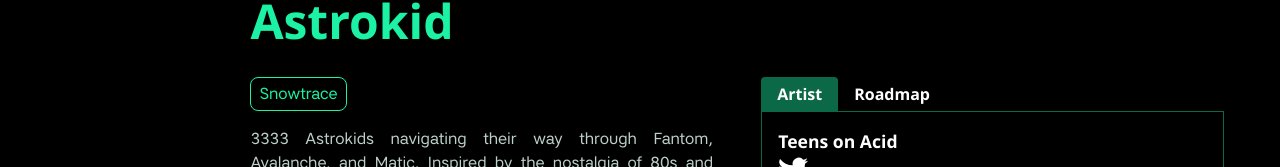
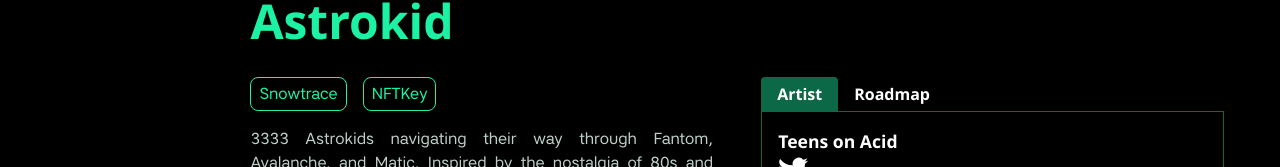
Before and after one commit to PotluckProtocol/PotluckLabsRebuild, a React (Create React App) app: page /projects/0x24b7b369CCB384E451c9bcBF41dE4C74eC21F43C in a window 1280 px wide. Shown: the part 767-934 px from the top of the page. Built offline with nearby package versions, Linux system fonts and the light colour scheme; a web font is replaced by a local one; what web3 would draw is missing.

Commit message:
Add secmarket link support

```diff
--- a/public/config/project-base-information.json
+++ b/public/config/project-base-information.json
@@ -14,7 +14,12 @@
             "/images/projects/cotc/image01.png",
             "/images/projects/cotc/image02.png",
             "/images/projects/cotc/image03.png"
-        ]
+        ],
+        "secondaryMarketplace": {
+            "NFTKey": {
+                "collectionUrlPart": "creaturesofthecave"
+            }
+        }
     },
     {
         "name": "Potluck Pigs",
@@ -30,7 +35,12 @@
             "/images/projects/potluckpigs/image01.png",
             "/images/projects/potluckpigs/image02.png",
             "/images/projects/potluckpigs/image03.png"
-        ]
+        ],
+        "secondaryMarketplace": {
+            "NFTKey": {
+                "collectionUrlPart": "potluckpigs"
+            }
+        }
     },
     {
         "name": "Bot Squad Llamas",
@@ -46,7 +56,12 @@
             "/images/projects/botsquadllamas/image01.png",
             "/images/projects/botsquadllamas/image02.png",
             "/images/projects/botsquadllamas/image03.png"
-        ]
+        ],
+        "secondaryMarketplace": {
+            "NFTKey": {
+                "collectionUrlPart": "botsquadllamas"
+            }
+        }
     },
     {
         "name": "Psychedelic R-Evolution",
@@ -63,7 +78,12 @@
             "/images/projects/psychedelicrevolution/image01.png",
             "/images/projects/psychedelicrevolution/image02.png",
             "/images/projects/psychedelicrevolution/image03.png"
-        ]
+        ],
+        "secondaryMarketplace": {
+            "NFTKey": {
+                "collectionUrlPart": "psychedelicrevolution"
+            }
+        }
     },
     {
         "name": "Strange Ones",
@@ -79,7 +99,12 @@
             "/images/projects/strangeones/image01.png",
             "/images/projects/strangeones/image02.png",
             "/images/projects/strangeones/image03.png"
-        ]
+        ],
+        "secondaryMarketplace": {
+            "NFTKey": {
+                "collectionUrlPart": "strangeones"
+            }
+        }
     },
     {
         "name": "Engraved Spirits",
@@ -98,7 +123,12 @@
             "/images/projects/engravedspirits/image01.png",
             "/images/projects/engravedspirits/image02.png",
             "/images/projects/engravedspirits/image03.png"
-        ]
+        ],
+        "secondaryMarketplace": {
+            "NFTKey": {
+                "collectionUrlPart": "engravedspirits"
+            }
+        }
     },
     {
         "name": "Astrokid",
@@ -116,7 +146,12 @@
             "/images/projects/astrokidftm/image02.png",
             "/images/projects/astrokidftm/image03.png",
             "/images/projects/astrokidftm/image04.png"
-        ]
+        ],
+        "secondaryMarketplace": {
+            "NFTKey": {
+                "collectionUrlPart": "astrokid"
+            }
+        }
     },
     {
         "name": "Bot Kid Llamas",
@@ -135,7 +170,12 @@
             "/images/projects/botkidllamas/image01.png",
             "/images/projects/botkidllamas/image02.png",
             "/images/projects/botkidllamas/image03.png"
-        ]
+        ],
+        "secondaryMarketplace": {
+            "NFTKey": {
+                "collectionUrlPart": "botkidllamas"
+            }
+        }
     },
     {
         "name": "Goddess of the Cave",
@@ -155,7 +195,12 @@
             "/images/projects/goddessofthecave/image01.png",
             "/images/projects/goddessofthecave/image02.png",
             "/images/projects/goddessofthecave/image03.png"
-        ]
+        ],
+        "secondaryMarketplace": {
+            "NFTKey": {
+                "collectionUrlPart": "goddessofthecave"
+            }
+        }
     },
     {
         "name": "Rat Pack Mafia",
@@ -175,7 +220,12 @@
             "/images/projects/ratpackmafia/image01.png",
             "/images/projects/ratpackmafia/image02.png",
             "/images/projects/ratpackmafia/image03.png"
-        ]
+        ],
+        "secondaryMarketplace": {
+            "NFTKey": {
+                "collectionUrlPart": "ratpack"
+            }
+        }
     },
     {
         "name": "Potluck Realm Orcs",
@@ -191,7 +241,12 @@
             "/images/projects/potluckrealmorcs/image01.png",
             "/images/projects/potluckrealmorcs/image02.png",
             "/images/projects/potluckrealmorcs/image03.png"
-        ]
+        ],
+        "secondaryMarketplace": {
+            "NFTKey": {
+                "collectionUrlPart": "potluckrealmorcs"
+            }
+        }
     },
     {
         "name": "Astrokid",
@@ -209,7 +264,12 @@
             "/images/projects/astrokidavax/image02.png",
             "/images/projects/astrokidavax/image03.png",
             "/images/projects/astrokidavax/image04.png"
-        ]
+        ],
+        "secondaryMarketplace": {
+            "NFTKey": {
+                "collectionUrlPart": "astrokidavax"
+            }
+        }
     },
     {
         "name": "COTC2 Serums",
@@ -226,6 +286,11 @@
         "images": [
             "/images/projects/cotc2serumftm/serum.png"
         ],
+        "secondaryMarketplace": {
+            "NFTKey": {
+                "collectionUrlPart": "creaturesofthecaveserum"
+            }
+        },
         "mutate": {
             "targetContractAddress": "0xDbD1D1f5E81c39c5b7931A8dFfDB78e260bF288a",
             "approveGasLimit": 75000,
@@ -251,7 +316,12 @@
             "/images/projects/cotc2ftm/image01.png",
             "/images/projects/cotc2ftm/image02.png",
             "/images/projects/cotc2ftm/image03.png"
-        ]
+        ],
+        "secondaryMarketplace": {
+            "NFTKey": {
+                "collectionUrlPart": "creaturesofthecave2"
+            }
+        }
     },
     {
         "name": "COTC2 Super Serums",
@@ -267,6 +337,11 @@
         "images": [
             "/images/projects/cotc2superserumftm/serum.png"
         ],
+        "secondaryMarketplace": {
+            "NFTKey": {
+                "collectionUrlPart": "creaturesofthecavesuperserum"
+            }
+        },
         "overrideIpfsGateway": "https://potlucklabs.mypinata.cloud/ipfs/",
         "mutate": {
             "targetContractAddress": "0xBbF352cEa87A49aeF9d5A5dDA16de2240814732a",
@@ -290,7 +365,12 @@
             "/images/projects/deadfamilyftm/image01.png",
             "/images/projects/deadfamilyftm/image02.png",
             "/images/projects/deadfamilyftm/image03.png"
-        ]
+        ],
+        "secondaryMarketplace": {
+            "NFTKey": {
+                "collectionUrlPart": "deadfamily"
+            }
+        }
     },
     {
         "name": "Dead Family",
@@ -308,6 +388,11 @@
             "/images/projects/deadfamilyavax/image02.png",
             "/images/projects/deadfamilyavax/image03.png"
         ],
+        "secondaryMarketplace": {
+            "NFTKey": {
+                "collectionUrlPart": "deadfamilyavax"
+            }
+        },
         "mint": {
             "weiCost": 800000000000000000,
             "maxPerTx": 10,
@@ -331,7 +416,12 @@
             "/images/projects/astrokidmatic/image02.png",
             "/images/projects/astrokidmatic/image03.png",
             "/images/projects/astrokidmatic/image04.png"
-        ]
+        ],
+        "secondaryMarketplace": {
+            "NFTKey": {
+                "collectionUrlPart": "astrokidmatic"
+            }
+        }
     },
     {
         "name": "Strange Pigs",
@@ -352,6 +442,11 @@
             "/images/projects/strangepigs/image02.png",
             "/images/projects/strangepigs/image03.png"
         ],
+        "secondaryMarketplace": {
+            "NFTKey": {
+                "collectionUrlPart": "strangepigs"
+            }
+        },
         "artistId": "slicedatup",
         "mint": {
             "weiCost": 35000000000000000000,
@@ -453,6 +548,11 @@
             "/images/projects/oldblood/image03.png",
             "/images/projects/oldblood/image04.png"
         ],
+        "secondaryMarketplace": {
+            "NFTKey": {
+                "collectionUrlPart": "oldbloodofthecave"
+            }
+        },
         "attributions": [
             {
                 "url": "https://sketchfab.com/3d-models/lobster-3ab14e5ce84141cda62c3405d8086157",
@@ -533,7 +633,12 @@
             "/images/projects/cotc2supercreaturesftm/image02.png",
             "/images/projects/cotc2supercreaturesftm/image03.png",
             "/images/projects/cotc2supercreaturesftm/image04.png"
-        ]
+        ],
+        "secondaryMarketplace": {
+            "NFTKey": {
+                "collectionUrlPart": "cotcsscreatures"
+            }
+        }
     },
     {
         "name": "Super Serum Creatures",
@@ -554,7 +659,12 @@
             "/images/projects/cotc2supercreaturesavax/image02.png",
             "/images/projects/cotc2supercreaturesavax/image03.png",
             "/images/projects/cotc2supercreaturesavax/image04.png"
-        ]
+        ],
+        "secondaryMarketplace": {
+            "NFTKey": {
+                "collectionUrlPart": "cotcsscreaturesavax"
+            }
+        }
     },
     {
         "name": "Revolutionary Apes",
@@ -577,6 +687,9 @@
             "/images/projects/revolutionaryapes/image02.png",
             "/images/projects/revolutionaryapes/image03.png"
         ],
+        "secondaryMarketplace": {
+            "NFTKey": {}
+        },
         "mint": {
             "gasLimit": 285000,
             "maxPerTx": 10,
--- a/src/api/project-base-information/ProjectBaseInformation.ts
+++ b/src/api/project-base-information/ProjectBaseInformation.ts
@@ -33,6 +33,12 @@
     hideInProjects?: boolean;
     overrideIpfsGateway?: string;
 
+    secondaryMarketplace?: {
+        NFTKey?: {
+            collectionUrlPart?: string;
+        }
+    }
+
     // Minting if any
     mint?: {
         weiCost: number;
--- a/src/views/Projects/ListProjects/ProjectItem.tsx
+++ b/src/views/Projects/ListProjects/ProjectItem.tsx
@@ -85,7 +85,7 @@
     }, [mintingIsInitialized, mintState]);
 
     if (!mintingIsInitialized) {
-        return <>'loading'</>;
+        return null;
     }
 
     const showMintingCount = (
--- a/src/views/Projects/Project/Project.tsx
+++ b/src/views/Projects/Project/Project.tsx
@@ -12,6 +12,7 @@
 import { ArtistsBio } from "./ArtistsBio";
 import { Attributions } from "./Attributions";
 import { resolveNetwork } from "../../../api/network/resolveNetwork";
+import { SecMarketLink } from "./SecMarketLink";
 
 const DEFAULT_ROADMAP_IMAGE_PATH = '/images/main_roadmap.png';
 
@@ -125,6 +126,18 @@
 
     const { blockchainExplorer } = resolveNetwork(baseInformation.network);
     const showBlockchainExplorerLink = !!baseInformation.contractAddress;
+    const showSecondaryLink = !!baseInformation.secondaryMarketplace?.NFTKey;
+
+    let secondaryLink: ReactNode;
+    if (showSecondaryLink) {
+        if (baseInformation.secondaryMarketplace?.NFTKey) {
+            secondaryLink = (
+                <SecMarketLink nftKey={baseInformation.secondaryMarketplace.NFTKey}>
+                    <ExternalButton>NFTKey</ExternalButton>
+                </SecMarketLink>
+            )
+        }
+    }
 
     return (
         <>
@@ -154,13 +167,14 @@
             <div className="grid grid-cols-1 gap-6 md:grid-cols-2 md:gap-12">
                 <div>
                     { /* Section for external links (explorer, marketlace etc) */}
-                    {showBlockchainExplorerLink && (
+                    {(showBlockchainExplorerLink || showSecondaryLink) && (
                         <div className="flex gap-4 mb-4">
                             {showBlockchainExplorerLink && (
                                 <a href={fixUrl(blockchainExplorer.url, `address/${baseInformation.contractAddress}`)} target="_blank">
                                     <ExternalButton>{blockchainExplorer.name}</ExternalButton>
                                 </a>
                             )}
+                            {secondaryLink}
                         </div>
                     )}
 
--- /dev/null
+++ b/src/views/Projects/Project/SecMarketLink.tsx
@@ -0,0 +1,21 @@
+export type SecMarketLinkProps = React.PropsWithChildren<{
+    className?: string;
+    nftKey?: { collectionUrlPart?: string };
+}>;
+
+export const SecMarketLink = (props: SecMarketLinkProps) => {
+
+    let url: string = '';
+    if (props.nftKey) {
+        url += 'https://nftkey.app';
+        if (props.nftKey.collectionUrlPart) {
+            url += `/collections/${props.nftKey.collectionUrlPart}/`;
+        }
+    }
+
+    return (
+        <a href={url} className={props.className} target={"_blank"}>
+            {props.children}
+        </a>
+    )
+}
```
